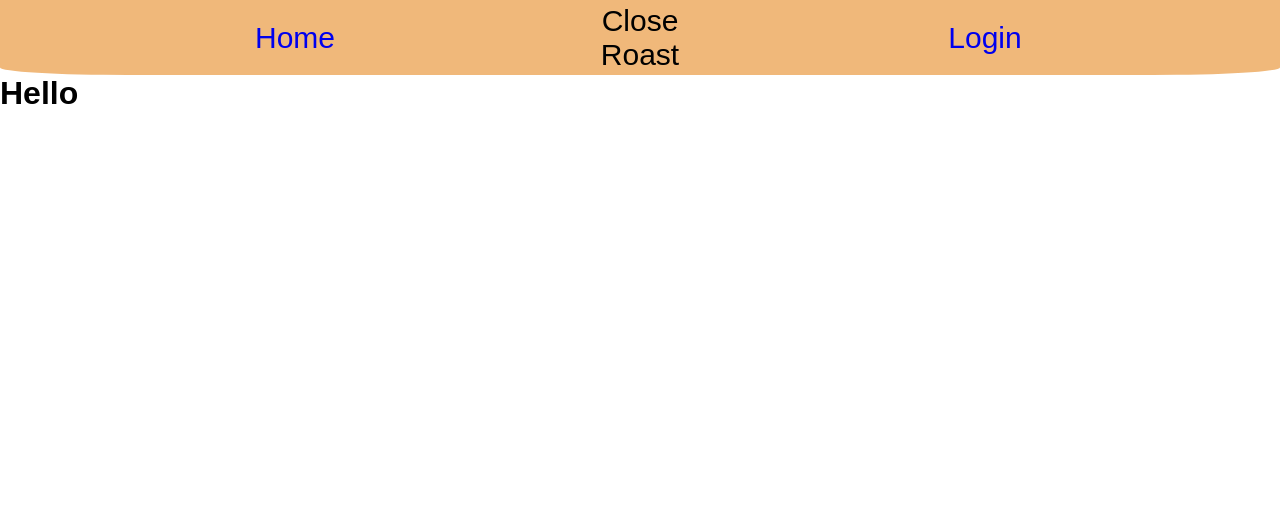
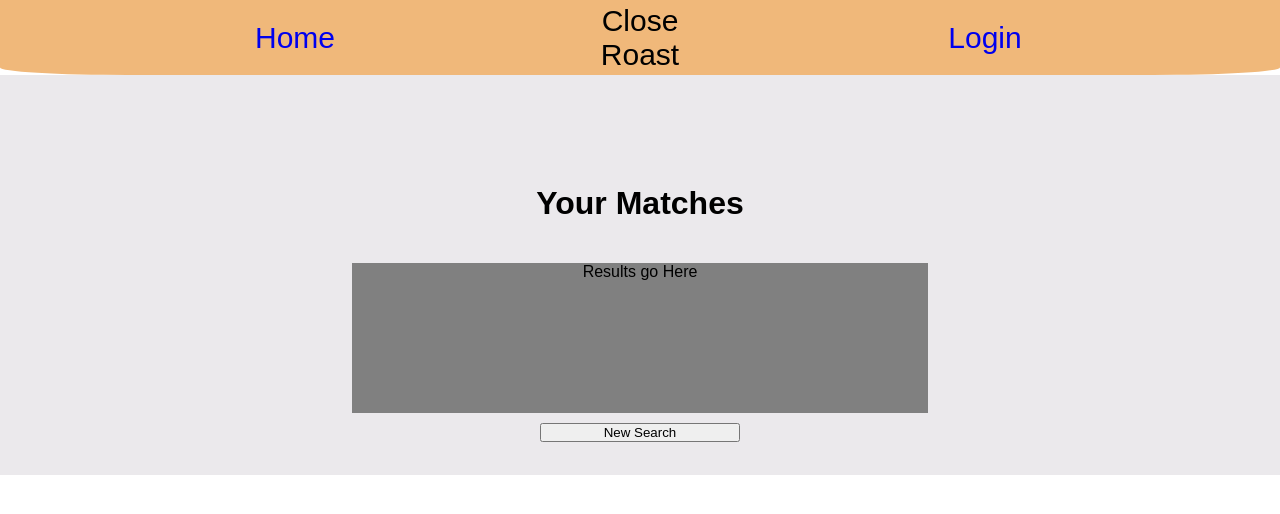
Before and after one commit to cup-o-coders/CRfrontend, a React (Create React App) app: page /Shops in a window 1280 px wide. Shown: the top 514 px of the page. Built offline with nearby package versions, Linux system fonts and the light colour scheme.

Commit message:
created results page

```diff
--- a/src/css/results.css
+++ b/src/css/results.css
@@ -1,13 +1,27 @@
 .results-container {
   display: flex;
   flex-direction: column;
+  flex-wrap: wrap;
   text-align: center;
   align-items: center;
   height: 400px;
+  background-color: #ebe9ec;
 }
 
 .results-title {
   flex-basis: 60px;
-  padding-top: 160px;
-  padding-bottom: 15px;
+  padding-top: 110px;
+  display: block;
 }
+
+.results-display {
+  background-color: grey;
+  display: block;
+  width: 45%;
+  height: 150px;
+}
+
+.button {
+  margin-top: 10px;
+  width: 200px;
+}
--- a/src/pages/Results.js
+++ b/src/pages/Results.js
@@ -1,13 +1,27 @@
 import React, { Component } from 'react';
 import logo from '../logo.svg';
 import '../App.css';
-import {Switch, Route,Link} from 'react-router-dom'
+import {Switch, Route,Link} from 'react-router-dom';
+import '../css/results.css'
 /*import data from Google API here*/
 
 class Results extends Component {
   render() {
     return (
-        <h1>Hello</h1>
+      <div>
+        <div className="results-container">
+          <div className="results-title">
+            <h1>Your Matches</h1>
+          </div>
+          <br />
+          <div className="results-display">
+            <p>Results go Here</p>
+          </div>
+          <div className="new-search">
+            <input type="button" class="button" value="New Search" />
+          </div>
+        </div>
+      </div>
     );
   }
 }
```
